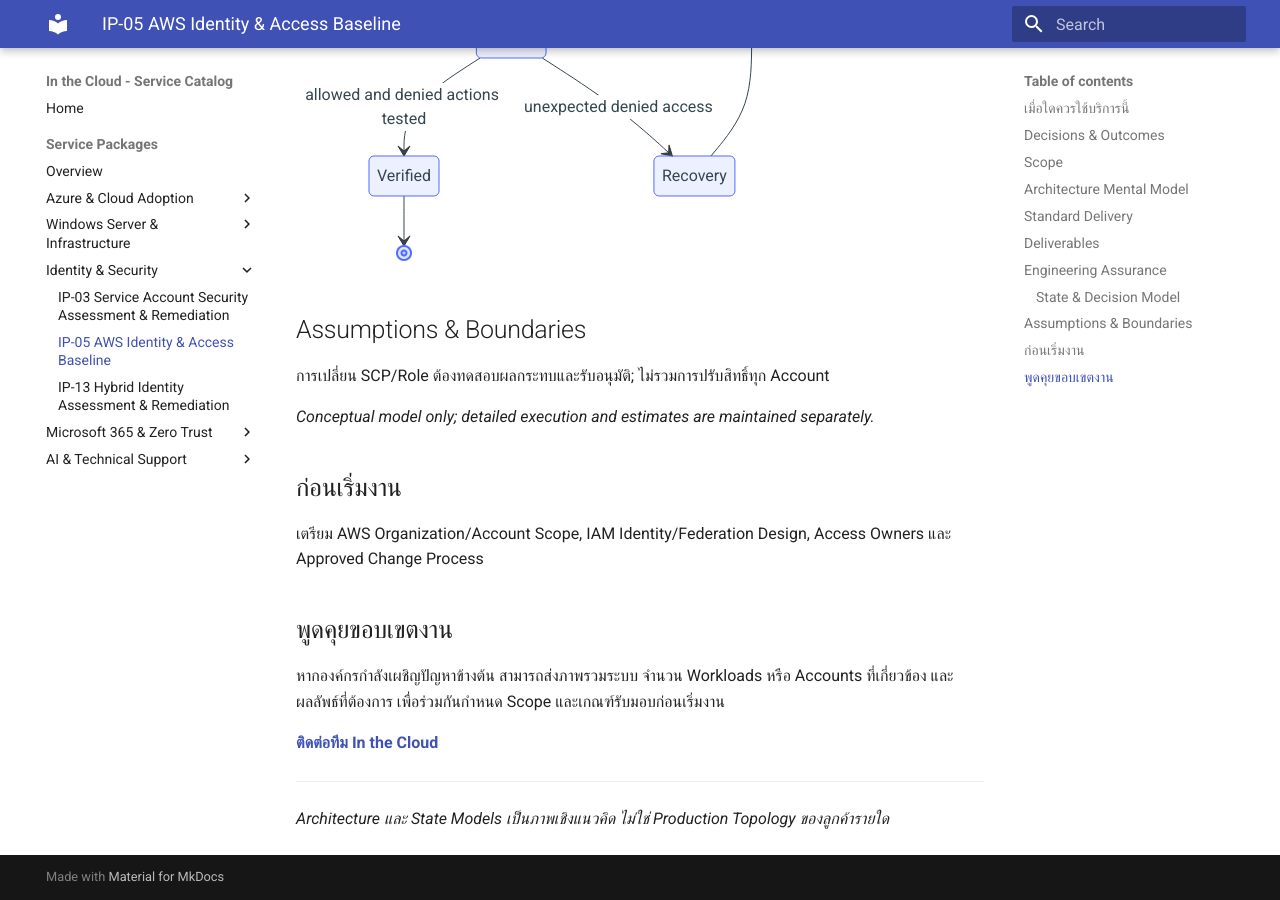
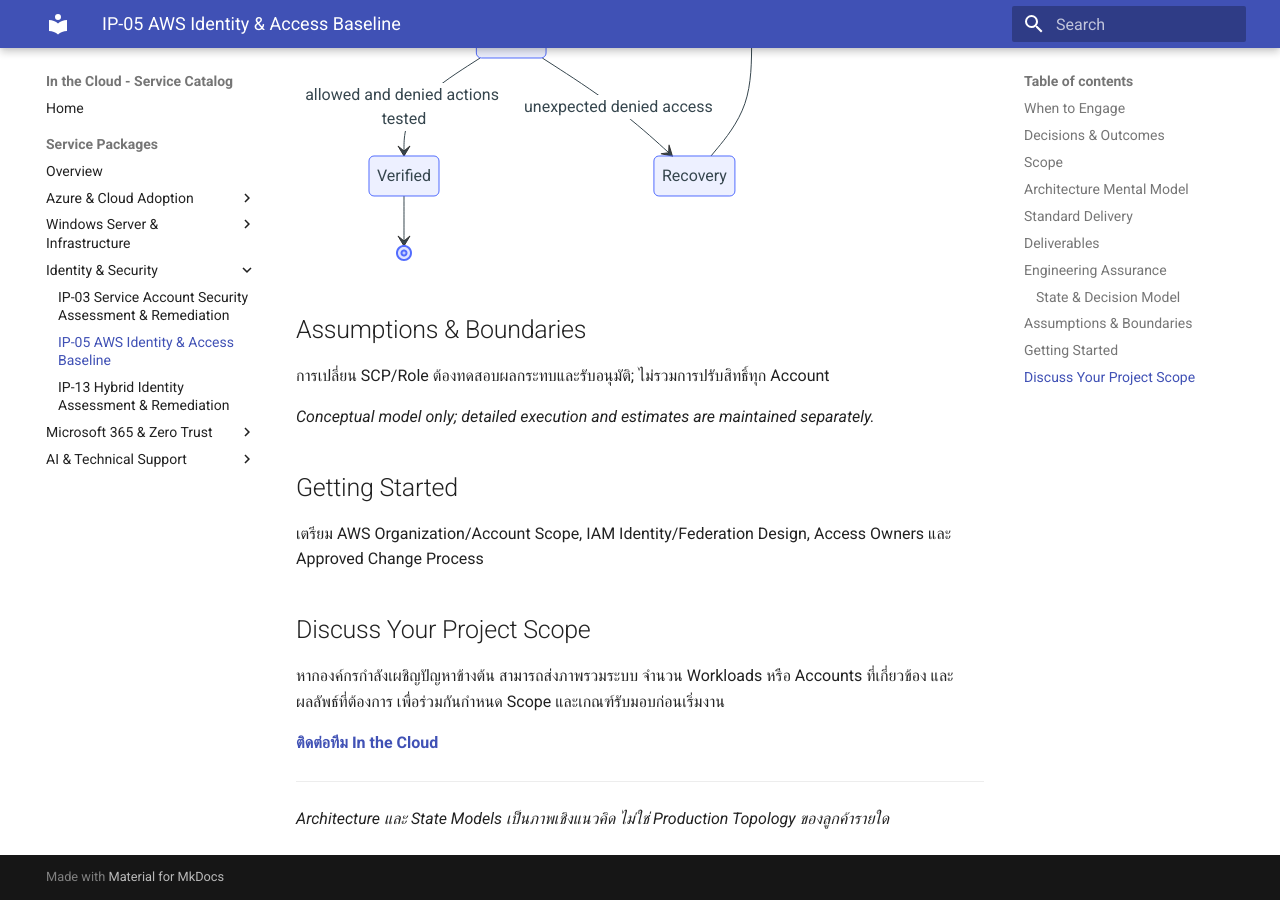
Before and after one commit to inthecloudth/service-catalog, an MkDocs documentation site: the page built from docs/services/ip-05-aws-identity-access-baseline.md, in a window 1280 px wide and 900 px high, scrolled down 2194 px. Built offline with MkDocs 1.6.1 and Material for MkDocs 9.7.7, drawn with Linux system fonts in a browser that asks for light colours; some of the changed text lies outside the part shown.

Commit message:
docs: standardize public service headings in English

```diff
--- a/docs/services/ip-05-aws-identity-access-baseline.md
+++ b/docs/services/ip-05-aws-identity-access-baseline.md
@@ -4,7 +4,7 @@
 
 **ผลลัพธ์ที่มุ่งหวัง:** ประเมินและยกระดับมาตรฐาน AWS Identity & Access Governance สำหรับบัญชีที่ตกลง
 
-## เมื่อใดควรใช้บริการนี้
+## When to Engage
 
 - สิทธิ์ IAM กระจัดกระจายและขาดภาพรวมของ Users, Roles และ Accounts
 - ต้องการมาตรฐาน Federation, Permission Sets, SCP และ Break-glass
@@ -81,11 +81,11 @@ stateDiagram-v2
 
 *Conceptual model only; detailed execution and estimates are maintained separately.*
 
-## ก่อนเริ่มงาน
+## Getting Started
 
 เตรียม AWS Organization/Account Scope, IAM Identity/Federation Design, Access Owners และ Approved Change Process
 
-## พูดคุยขอบเขตงาน
+## Discuss Your Project Scope
 
 หากองค์กรกำลังเผชิญปัญหาข้างต้น สามารถส่งภาพรวมระบบ จำนวน Workloads หรือ Accounts ที่เกี่ยวข้อง และผลลัพธ์ที่ต้องการ เพื่อร่วมกันกำหนด Scope และเกณฑ์รับมอบก่อนเริ่มงาน
 
```
